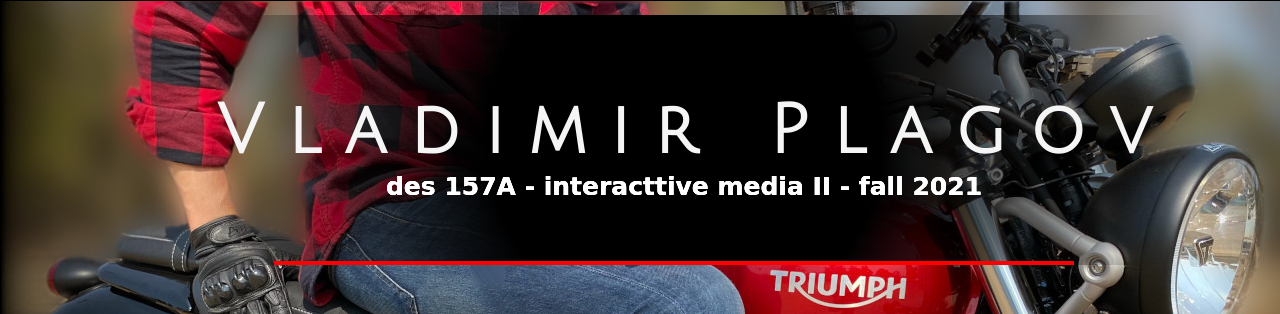
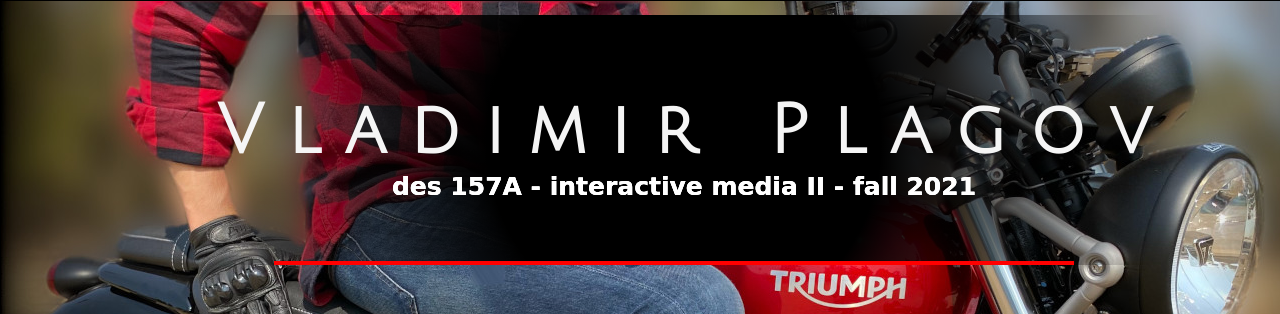
Before and after one commit to lokilontan/des157a, a plain HTML site: page index.html in a window 1280 px wide. Shown: the top 314 px of the page. Drawn offline with nearby package versions, Linux system fonts and the light colour scheme; a web font is replaced by a local one.

Commit message:
fixed the spellig error in portal page

```diff
--- a/index.html
+++ b/index.html
@@ -51,7 +51,7 @@
                             </h1>
                         </div>
                         <div id="course">
-                            <h2>des 157A - interacttive media II - fall 2021</h2>
+                            <h2>des 157A - interactive media II - fall 2021</h2>
                         </div>
 
                 </div>
```
